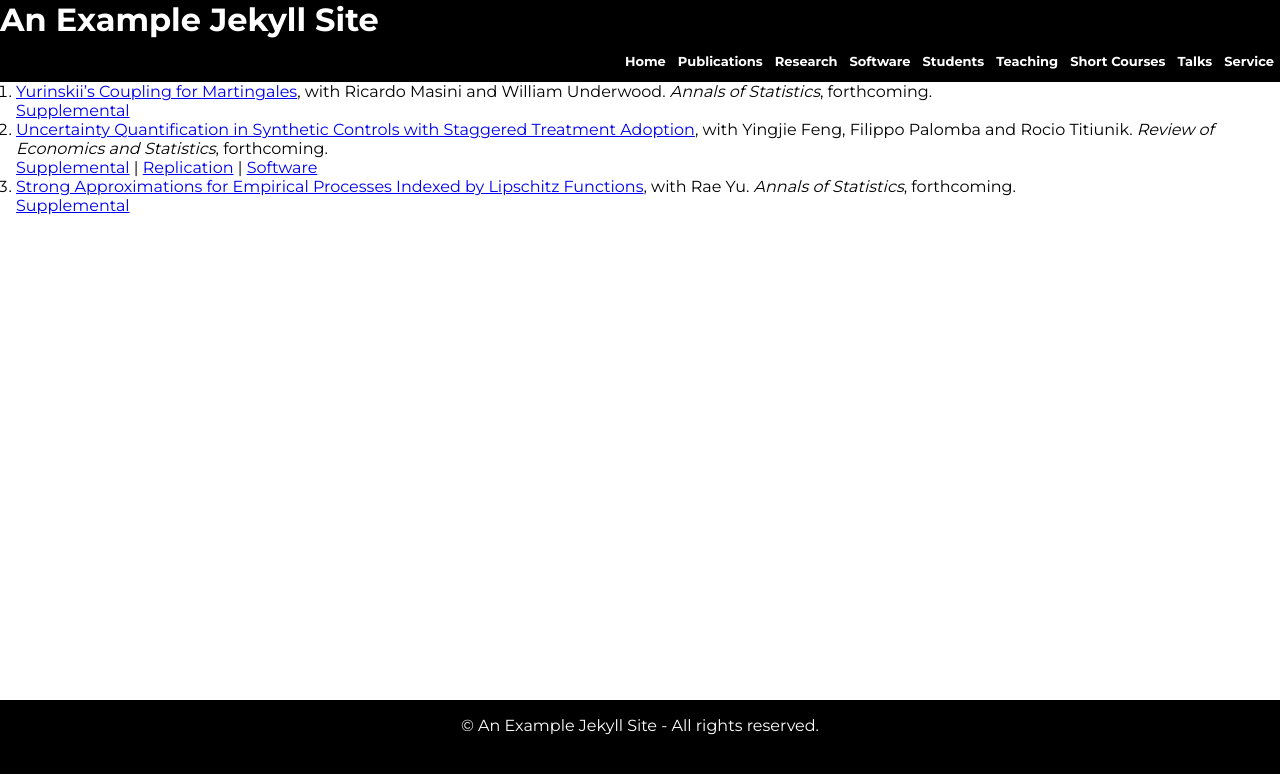
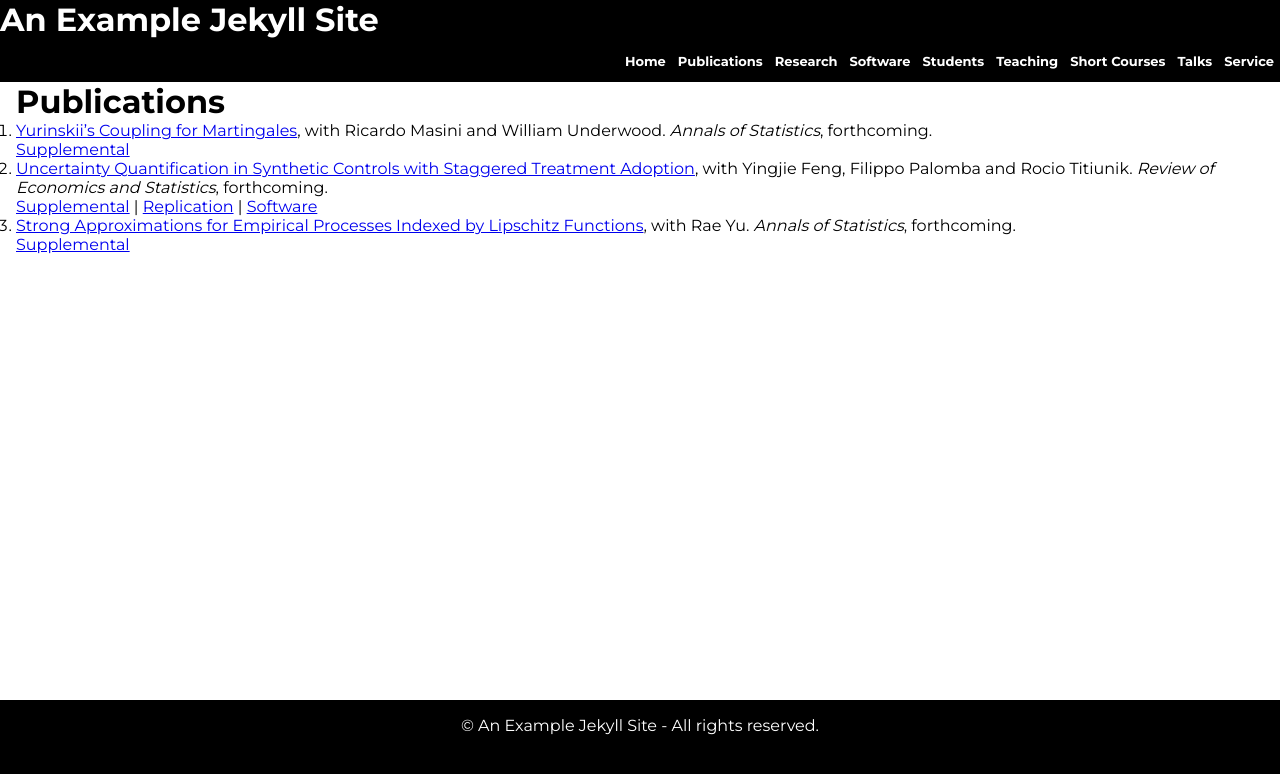
Before and after one commit to pubino/pubino.github.io, a Jekyll site: the page built from publications.md, in a window 1280 px wide. Shown: the top 774 px of the page. Built offline with Jekyll 4.4.1, drawn with Linux system fonts in a browser that asks for light colours.

Commit message:
Added title to Publications page

```diff
--- a/publications.md
+++ b/publications.md
@@ -2,6 +2,8 @@
 layout: default
 title: Publications
 ---
+
+# Publications
 
 1. [Yurinskii's Coupling for Martingales](https://mdcattaneo.github.io/papers/Cattaneo-Masini-Underwood_2025_AOS.pdf), with Ricardo Masini and William Underwood.
 _Annals of Statistics_, forthcoming.
```
